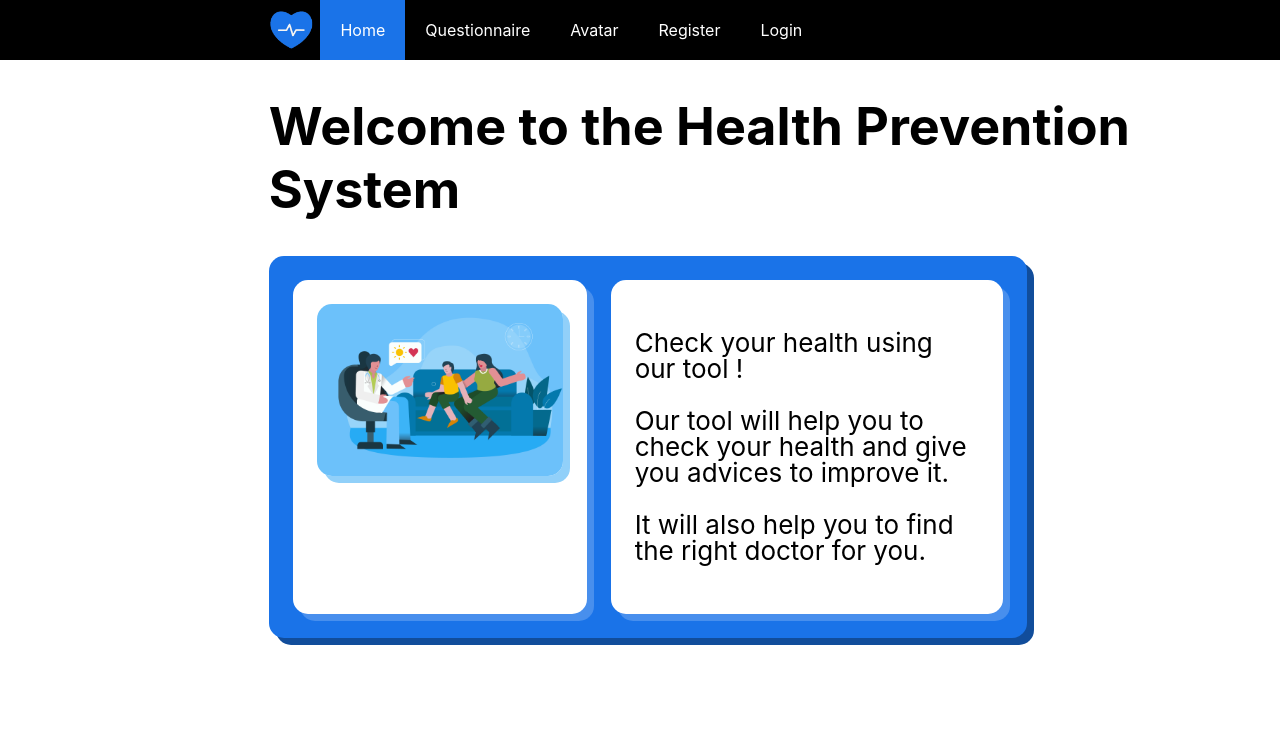
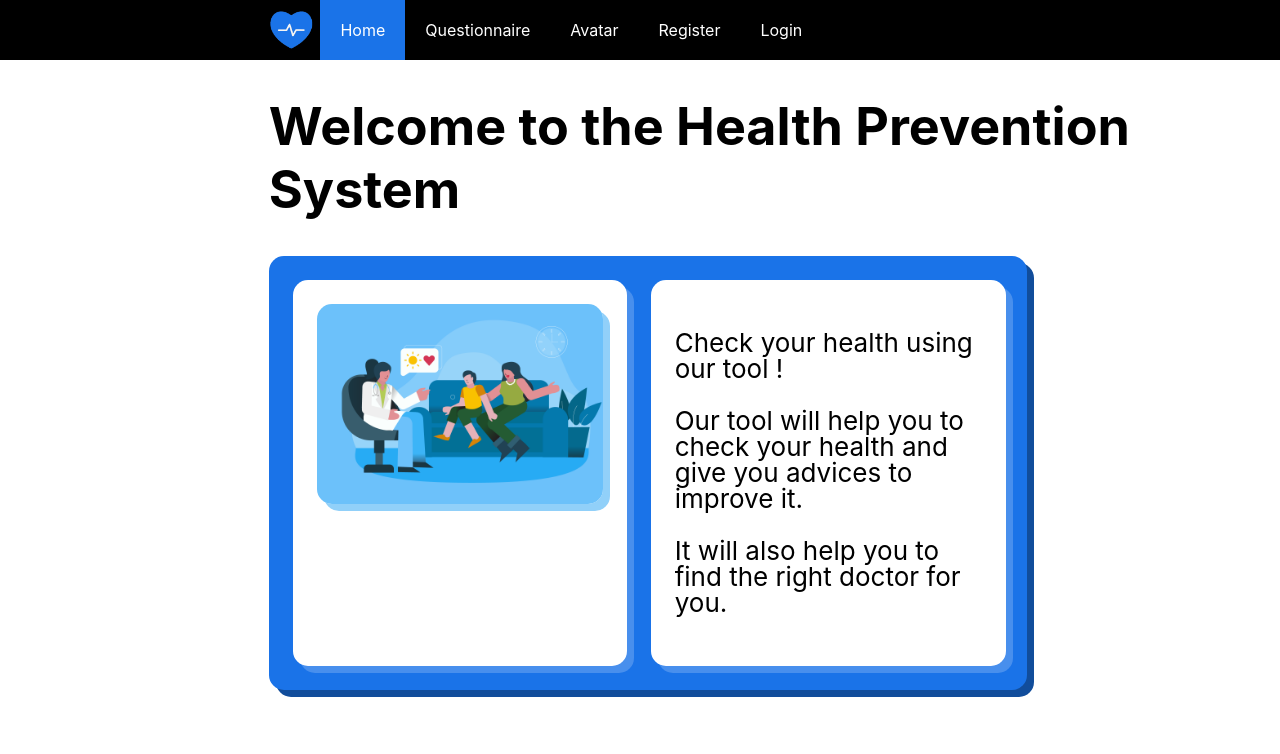
Before and after one commit to medgift/health-prevention-template, a React (Create React App) app: page /home in a window 1280 px wide. Shown: the top 754 px of the page. Built offline with nearby package versions, Linux system fonts and the light colour scheme; no server answers.

Commit message:
Home Page Version 1.2
Signed-off-by: Fabio <fabio.maiodealmeida@students.hevs.ch>

```diff
--- a/src/App.css
+++ b/src/App.css
@@ -340,14 +340,14 @@ input:checked + .slider:before {
 
 .homeGrid {
     display: grid;
-    grid-template-columns: auto auto;
+    grid-template-columns: 47% 50%;
     grid-gap: 3vh;
     grid-template-rows: auto;
     margin: 0 0;
     margin-left: 0;
     margin-right: 25%;
     border-radius: 15px;
-    padding: 3vh;
+    padding: 3vh 3vh;
     background: #1a73e8;
     box-shadow: 7px 7px #114d9b;
 
--- a/src/pages/Home.js
+++ b/src/pages/Home.js
@@ -16,13 +16,15 @@ export default function Home({ currentUser }) {
                   <p>It will also help you to find the right doctor for you.</p>
               </div>
           </div>
-          <div style={{margin: "120px 0"}}/>
+          <div style={{margin: "60px 0"}}/>
+          <h3 style={{textAlign: "left", fontFamily: "fantasy", fontStyle: "italic"}}>Recommended by 9/10 doctors </h3>
+          <div style={{margin: "60px 0"}}/>
           <div className={"homeGrid"}>
               <div className={"homeGridItem"} style={{width: "auto", background: "white"}}>
                   <p style={{verticalAlign: "middle"}}>Want to try ?</p>
               </div>
               <div className={"homeGridItem reveal"} style={{width: "auto", background: "white", textAlign: "left"}}>
-                  <Link className={"homeGridButton"} to="/">Respond to the questionnaire anonymously</Link>
+                  <Link className={"homeGridButton"} to="/questionnaire">Respond to the questionnaire anonymously</Link>
                   <br/>
                   <br/>
                   <Link className={"homeGridButton"} to="/login">Connect</Link>
```
